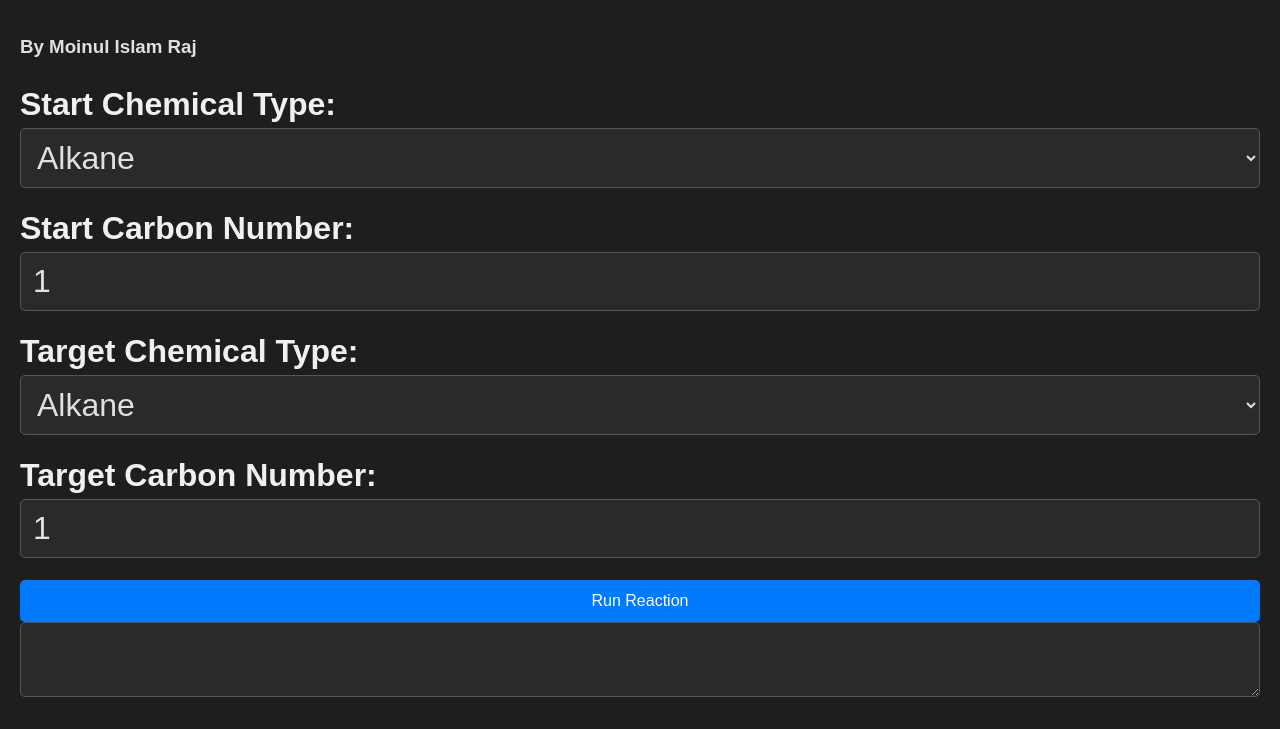
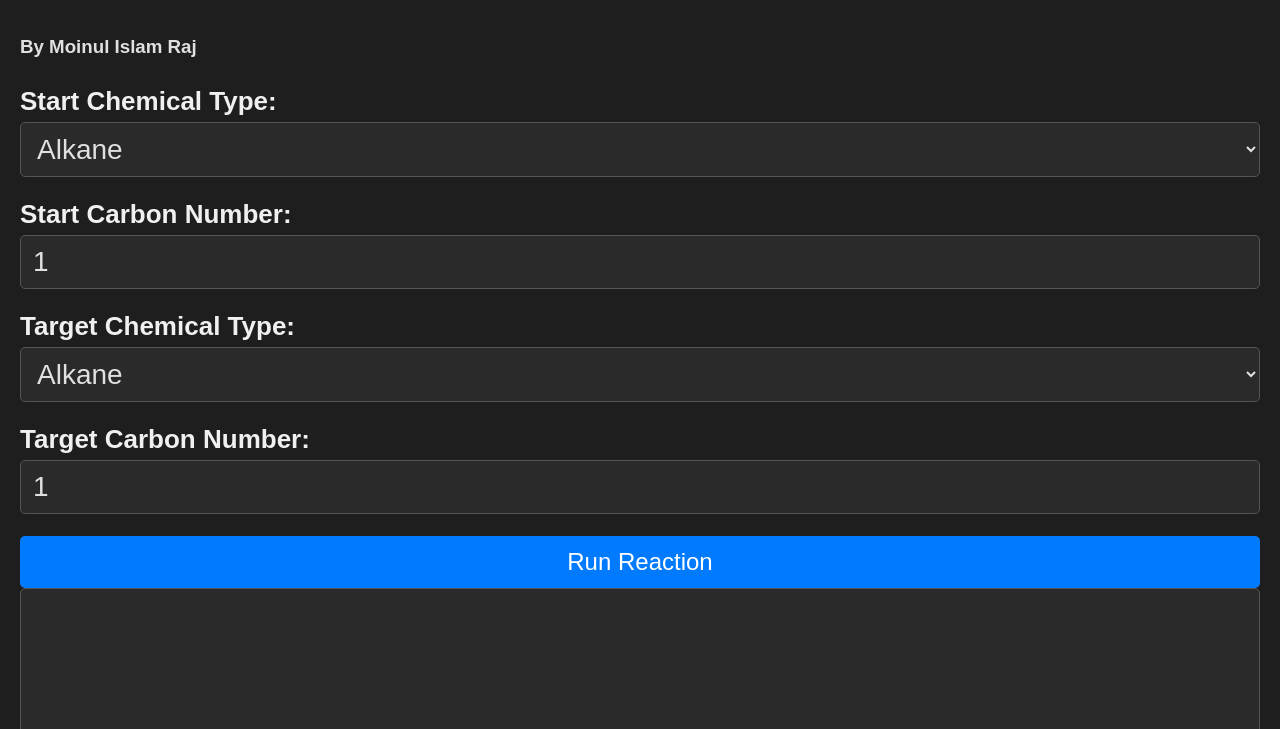
Before and after one commit to TheRaj0/organic_chemistry, a plain HTML site: page index.html in a window 1280 px wide. Shown: the part 71-800 px from the top of the page. Drawn offline with Linux system fonts and the light colour scheme.

Commit message:
style change

```diff
--- a/styles.css
+++ b/styles.css
@@ -31,7 +31,7 @@ html, body {
    Labels and Inputs
 ---------------------------------*/
 label {
-    font-size: 32px;
+    font-size: 26px;
     display: block;
     margin-top: 10px;
     margin-bottom: 5px;
@@ -40,7 +40,7 @@ label {
 }
 
 input, select, textarea {
-    font-size: 32px;
+    font-size: 28px;
     padding: 10px 12px;
     width: 100%;
     margin-bottom: 12px;
@@ -55,9 +55,9 @@ input, select, textarea {
    Textarea (Result Box)
 ---------------------------------*/
 textarea {
-    font-size: 30px;
+    font-size: 28px;
     resize: vertical;
-    height: 200px;
+    min-height: 50%;
     overflow-y: auto;
     white-space: pre-wrap;
     word-wrap: break-word;
@@ -69,7 +69,7 @@ textarea {
    Buttons
 ---------------------------------*/
 button {
-    font-size: 16px;
+    font-size: 24px;
     padding: 12px 15px;
     border-radius: 5px;
     border: none;
```
